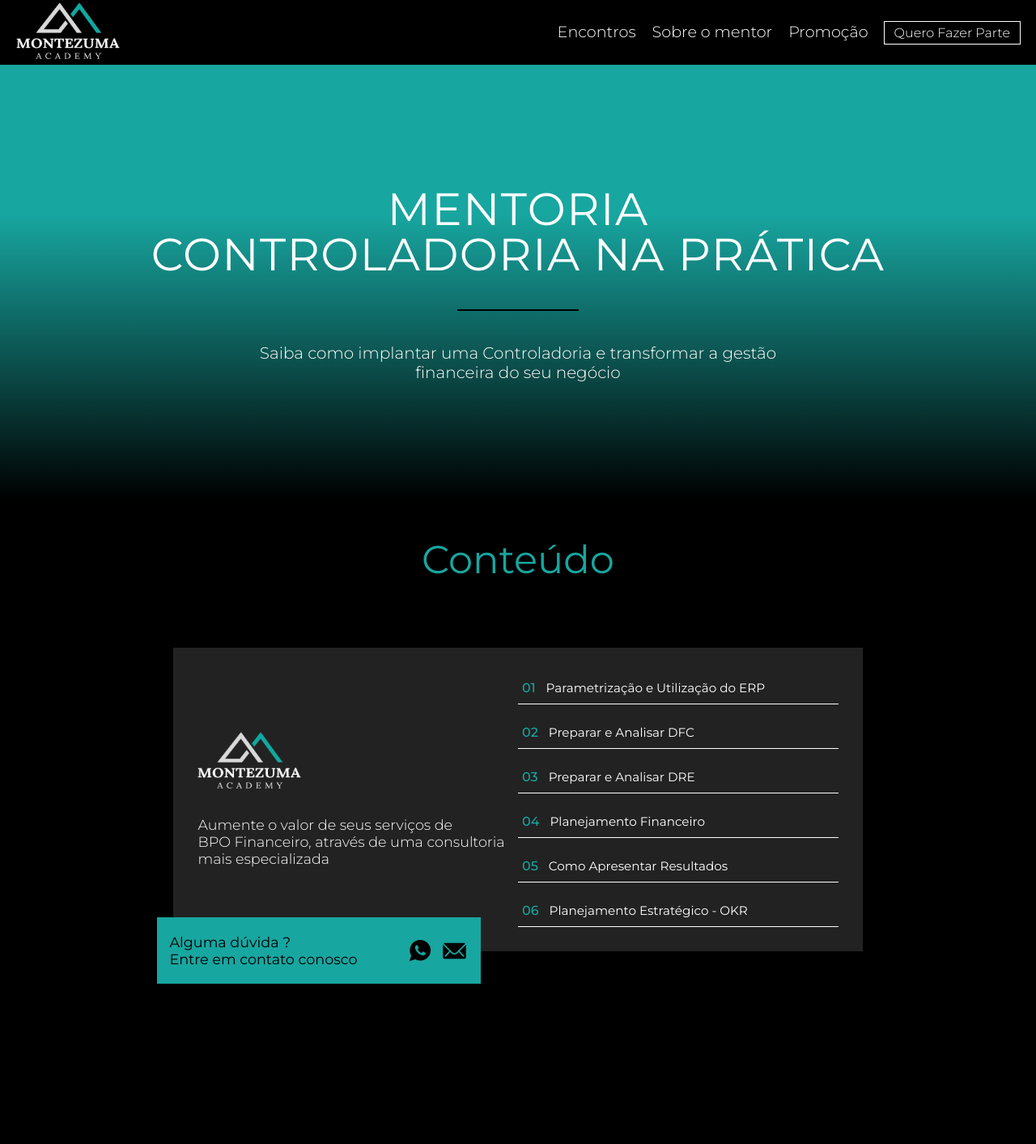
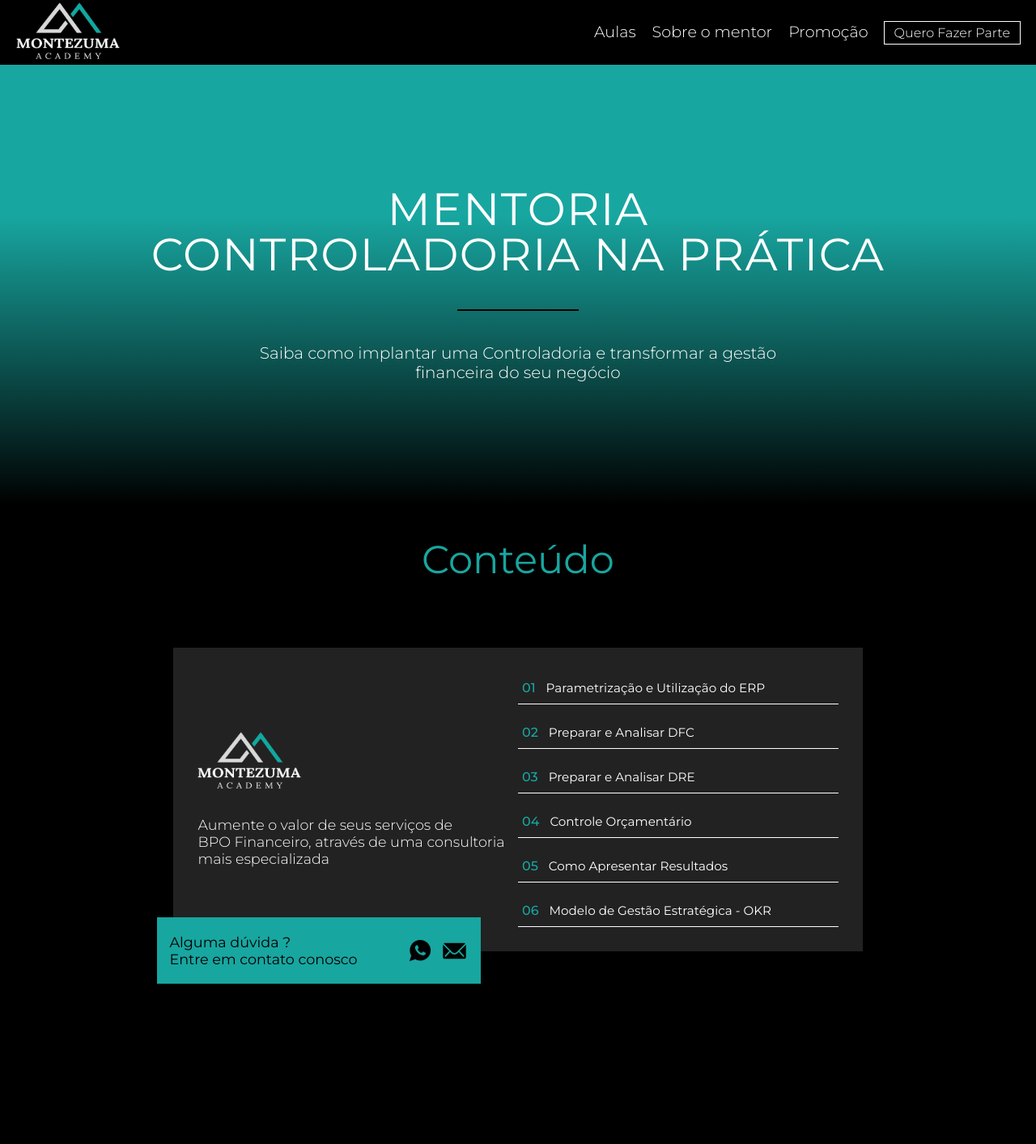
Before and after one commit to MuriloInouye/montezuma_academy, a Next.js app: page / in a window 1280 px wide. Shown: the top 1413 px of the page at 81% size. Built offline with nearby package versions, Linux system fonts and the light colour scheme.

Commit message:
Update texts

```diff
--- a/src/components/EncountersInfos/index.tsx
+++ b/src/components/EncountersInfos/index.tsx
@@ -54,7 +54,7 @@ export const EncountersInfos = () => {
                             <li>
                                 <div className="left">
                                     <p className="numerated">04</p>
-                                    <p className="title">Planejamento Financeiro</p>
+                                    <p className="title">Controle Orçamentário</p>
                                 </div>
                                 <button>
                                     {/* <FaArrowRight /> */}
@@ -74,7 +74,7 @@ export const EncountersInfos = () => {
                             <li>
                                 <div className="left">
                                     <p className="numerated">06</p>
-                                    <p className="title">Planejamento Estratégico - OKR</p>
+                                    <p className="title">Modelo de Gestão Estratégica - OKR</p>
                                 </div>
                                 <button>
                                     {/* <FaArrowRight /> */}
--- a/src/components/IntroductionSection/index.tsx
+++ b/src/components/IntroductionSection/index.tsx
@@ -29,6 +29,7 @@ export const Introductionsection = () => {
                             <FiClock style={{ width: '40px', height: '40px' }}/>
                             <div className="liInfo">
                                 <h2>Duração</h2>
+                                <p>Carga horária total de 12 horas</p>
                                 <p>6 Encontros semanais com 2 horas cada.</p>
                             </div>
                         </li>
@@ -37,7 +38,7 @@ export const Introductionsection = () => {
                             <BsMicrosoftTeams style={{ width: '25px', height: '25px' }}/>
                             <div className="liInfo">
                                 <h2>Plataforma</h2>
-                                <p>Encontros ao vivo e gravados, via Microsoft Teams</p>
+                                <p>Aulas ao vivo e gravadas, via Microsoft Teams</p>
                             </div>
                         </li>
                     </ul>
--- a/src/components/header/index.tsx
+++ b/src/components/header/index.tsx
@@ -8,7 +8,7 @@ export const Header = () => {
             <Container>
                 <Logo color="2"/>
                 <nav>
-                    <a href="#Encontros" className="anchors">Encontros</a>
+                    <a href="#Encontros" className="anchors">Aulas</a>
                     <a href="#SobreOMentor" className="anchors">Sobre o mentor</a>
                     <a href="#Promocao" className="anchors">Promoção</a>
                     <a href="https://w.app/1in2bf" target="_blank" id="stripeRedirect">Quero Fazer Parte</a>
```
